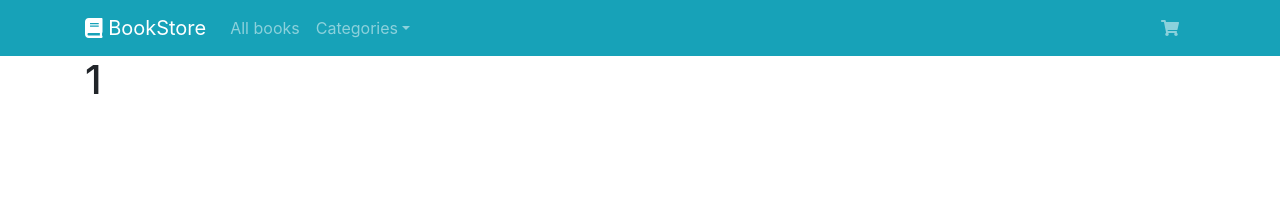
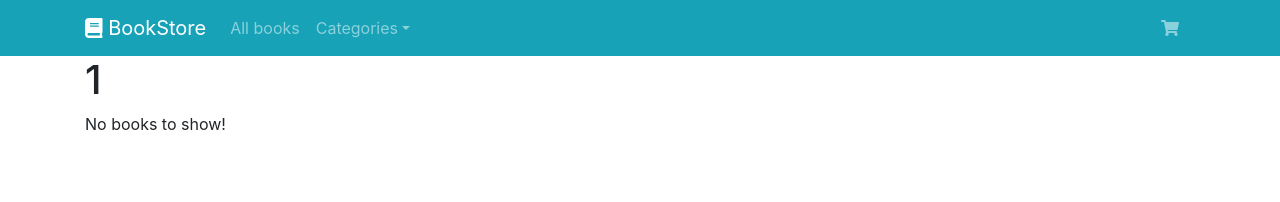
Before and after one commit to LiisMarie/BookStore-Frontend, a Vue app: page /categories/1 in a window 1280 px wide. Shown: the top 202 px of the page. Built offline with nearby package versions, Linux system fonts and the light colour scheme.

Commit message:
#2 add no books to show message

```diff
--- a/src/views/Categories.vue
+++ b/src/views/Categories.vue
@@ -1,7 +1,10 @@
 <template>
     <div class="container">
         <h1>{{this.replaceUnderscoresWithSpaces(this.$route.params.category)}}</h1>
-        <div class="row mt-3">
+
+      <p v-if="!computedItems || computedItems.length === 0 ">No books to show!</p>
+
+      <div class="row mt-3">
             <div v-for="product in computedItems" :key="product.isbn" class="col-sm-6 col-md-4 col-lg-3">
                 <product-card :product="product" :updateCart="updateCart"></product-card>
             </div>
```
